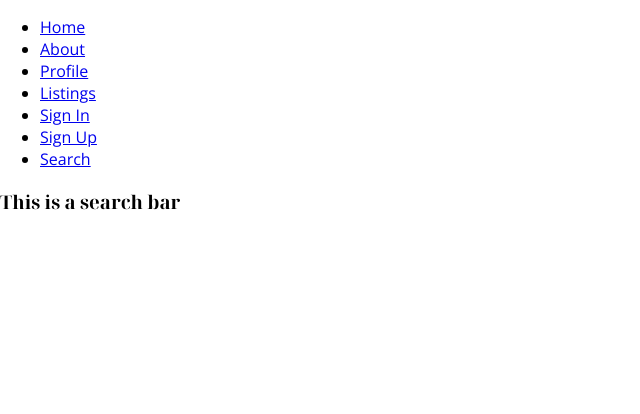
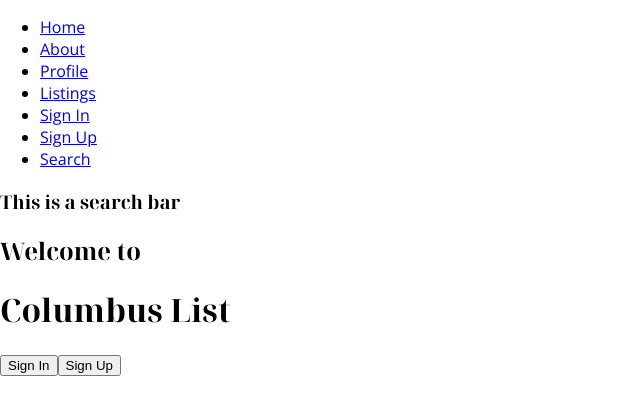
Before and after one commit to sjonesdev/CSC4330ProjectGroupE, a React (Create React App) app in the folder client/: page / in a window 1280 px wide. Shown: the top 414 px of the page, without its empty margins (0-640 px from the left). Built offline with nearby package versions, Linux system fonts and the light colour scheme.

Commit message:
added welcome splash structure

```diff
--- a/client/src/components/Home/Home.tsx
+++ b/client/src/components/Home/Home.tsx
@@ -1,4 +1,5 @@
 import * as React from 'react';
+import { Link } from 'react-router-dom';
 import SearchBar from '../common/SearchBar';
 import FeaturedListings from './FeaturedListings';
 
@@ -19,6 +20,14 @@ class Home extends React.Component<HomeProps, HomeState> {
         return (
             <div className="Home">
                 <SearchBar />
+                <div className="welcome">
+                    <h2>Welcome to</h2>
+                    <h1>Columbus List</h1>
+                    <div className="btn-container">
+                        <Link to="signin"><button>Sign In</button></Link>
+                        <Link to="signup"><button>Sign Up</button></Link>
+                    </div>
+                </div>
                 <FeaturedListings />
             </div>
         );
```
